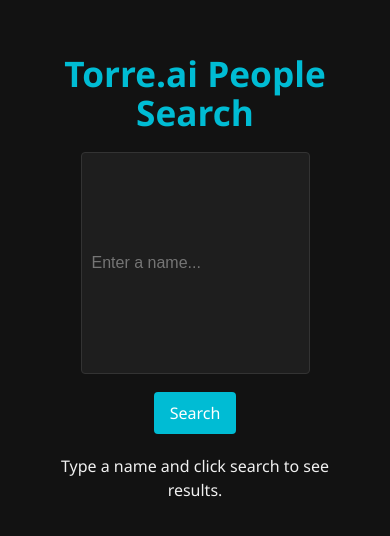
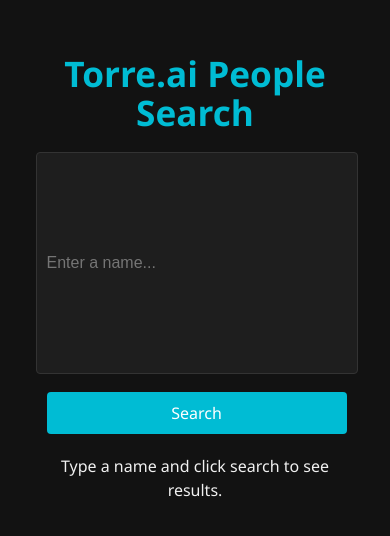
Before and after one commit to Anslemakadu/torre-search, a React (Vite) app: page / in a window 390 px wide. Shown: the part 148-684 px from the top of the page. Built offline with nearby package versions, Linux system fonts and the light colour scheme.

Commit message:
optimize search bar sizing and centering

```diff
--- a/src/App.css
+++ b/src/App.css
@@ -145,20 +145,19 @@
   .search-bar {
     flex-direction: column;
     align-items: center;
+    max-width: 300px;
   }
 
   /*  Keep input narrow and centered like desktop */
   .search-bar input{
-    width: auto;
-    padding: 10px;
+    width: 100%;
     font-size: 1rem;
+    margin-bottom: 10px;
     max-width: 300px;
-    min-width: 200px;
-    margin-bottom: 10px;
   }
   .search-bar button {
-    width: auto;
+    width: 100%;
     max-width: 300px;
-    padding: 10px 16px;
+    padding: 10px;
   }
 }
```
